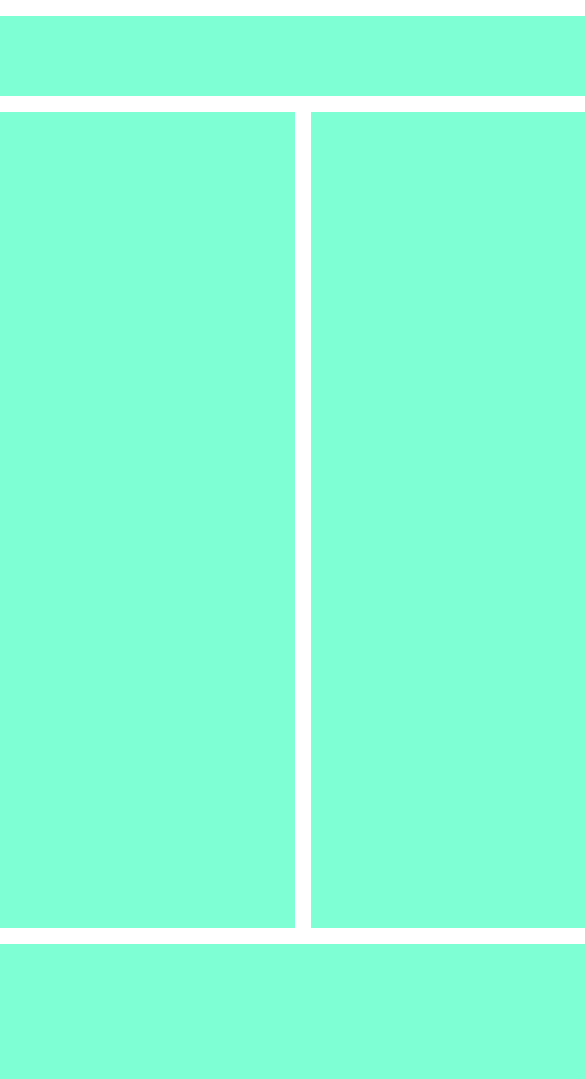
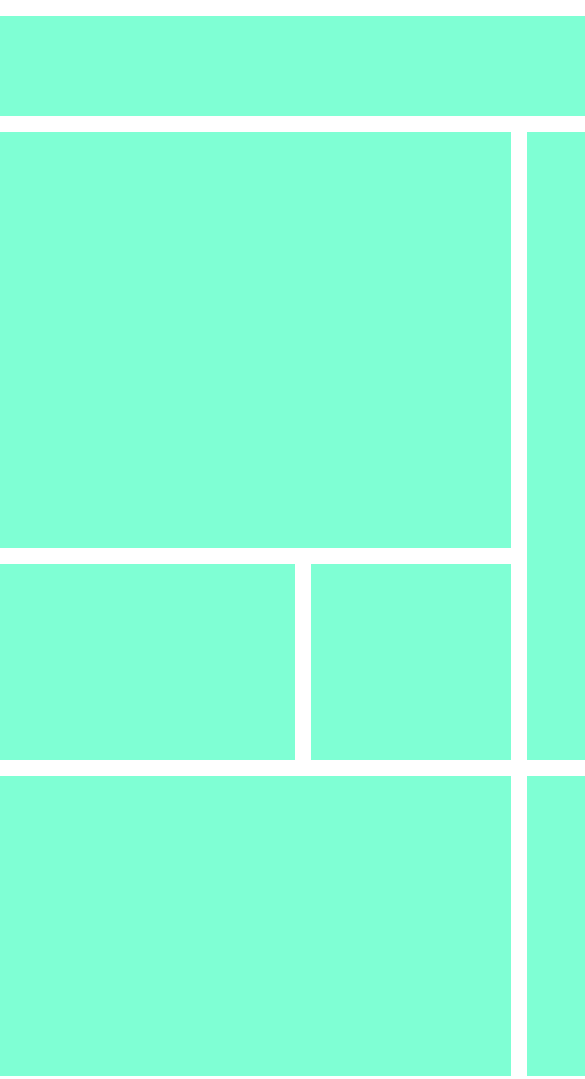
Before and after one commit to 3amstudiosgames-commits/MyintWebsite, a plain HTML site: page index.html in a window 390 px wide. Shown: the top 1079 px of the page, 585 px wide, since content can reach past the window. Drawn offline with Linux system fonts and the light colour scheme.

Commit message:
Style(Added more columns and row)
checking if new rows look nice

```diff
--- a/index.html
+++ b/index.html
@@ -12,28 +12,30 @@
     }
     .grid-container{
         display: grid;
-        grid-template-columns: 200px 200px 200px 200px 200px;
-        grid-template-rows: 80px 400px 400px 200px ;
+        grid-template-columns: 200px 200px 200px 200px 200px 200px 200px;
+        grid-template-rows: 100px 200px 200px 100px 80px 300px;
         gap: 1em;
         grid-auto-rows:  1fr;
         grid-template-areas:
-         "box-1 box-1 box-1 box-1 box-1"
-         "box-2 box-3 box-3 box-4 box-4"
-         "box-2 box-3 box-3 box-4 box-4"
-         "box-5 box-5 box-5 box-5 box-5"
-         "box-5 box-5 box-5 box-5 box-5";
+        "box-1 box-1 box-1 box-1 box-1 box-1 box-1"
+        "box-2 box-2 box-3 box-3 box-3 box-4 box-4"
+        "box-2 box-2 box-3 box-3 box-3 box-4 box-4"
+        "box-2 box-2 box-5 box-5 box-6 box-4 box-4"
+        "box-2 box-2 box-5 box-5 box-6 box-4 box-4"
+        "box-7 box-7 box-8 box-8 box-8 box-9 box-9";
 
     }
 @media(max-width: 56em){
     .grid-container{
-        grid-template-columns: 200px 200px 200px 200px 200px;
-        grid-template-rows: 80px 400px 400px 200px ;
+        grid-template-columns: 200px 200px 200px 200px 200px 200px 200px;
+        grid-template-rows: 100px 200px 200px 100px 80px 300px;
         grid-template-areas:
-        "box-1 box-1 box-1 box-1 box-1"
-        "box-2 box-3 box-3 box-4 box-4"
-        "box-2 box-3 box-3 box-4 box-4"
-        "box-5 box-5 box-5 box-5 box-5"
-        "box-5 box-5 box-5 box-5 box-5";
+        "box-1 box-1 box-1 box-1 box-1 box-1 box-1"
+        "box-2 box-2 box-3 box-3 box-3 box-4 box-4"
+        "box-2 box-2 box-3 box-3 box-3 box-4 box-4"
+        "box-2 box-2 box-5 box-5 box-6 box-4 box-4"
+        "box-2 box-2 box-5 box-5 box-6 box-4 box-4"
+        "box-7 box-7 box-8 box-8 box-8 box-9 box-9";
 
 
     }
@@ -47,6 +49,10 @@
             <div class="box" style="grid-area: box-3"></div>
             <div class="box" style="grid-area: box-4"></div>
             <div class="box" style="grid-area: box-5"></div>
+            <div class="box" style="grid-area: box-6"></div>
+            <div class="box" style="grid-area: box-7"></div>
+            <div class="box" style="grid-area: box-8"></div>
+            <div class="box" style="grid-area: box-9"></div>
         </div>
     </body>
 </html>
```
